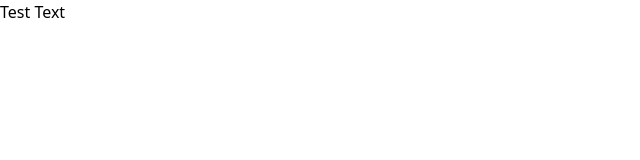
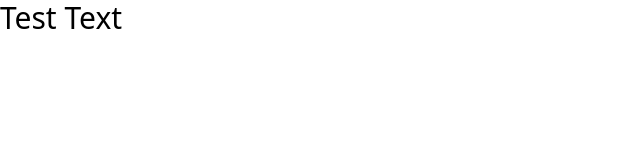
Before and after one commit to AshleyBanton/ashleybanton.github.io, a website: page index.html in a window 1280 px wide. Shown: the whole page, without its empty margins (0-640 px from the left). Drawn offline with nearby package versions, Linux system fonts and the light colour scheme.

Commit message:
Tailwind css edit test

```diff
--- a/index.html
+++ b/index.html
@@ -4,6 +4,6 @@
         <script src="https://cdn.tailwindcss.com"></script>
     </head>
     <body>
-        <h1>Test Text</h1>
+        <h1 class="text-3xl">Test Text</h1>
     </body>
 </html>
```
